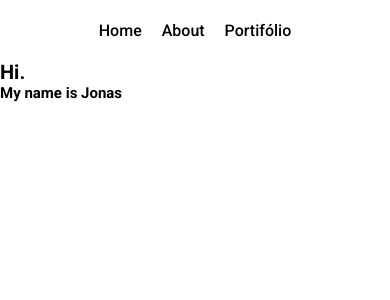
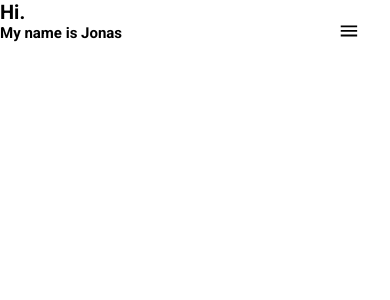
Before and after one commit to jonasdevzero/Portfolio, a React (Create React App) app in the folder frontend/: page / in a window 390 px wide. Shown: the top 300 px of the page. Built offline with nearby package versions, Linux system fonts and the light colour scheme.

Commit message:
Adding responsivity to header and #root - adding roboto font

```diff
--- a/frontend/public/index.html
+++ b/frontend/public/index.html
@@ -4,7 +4,7 @@
     <meta charset="utf-8" />
     <link rel="icon" href="%PUBLIC_URL%/favicon.ico" />
     <meta name="viewport" content="width=device-width, initial-scale=1" />
-    <link href="https://fonts.googleapis.com/css2?family=Roboto:wght@500;700&display=swap" rel="stylesheet">
+    <link href="https://fonts.googleapis.com/css2?family=Roboto:wght@400;500;600;700;800&display=swap" rel="stylesheet">
     <title>Jonas de Oliveira</title>
   </head>
   <body>
--- a/frontend/src/GlobalStyles.js
+++ b/frontend/src/GlobalStyles.js
@@ -16,6 +16,6 @@ export const GlobalStyles = createGlobalStyle`
     };
     #root {
         width: 100vw;
-        height: 100vh;
+        height: 100%;
     };
 `;
--- a/frontend/src/components/Header/index.jsx
+++ b/frontend/src/components/Header/index.jsx
@@ -1,19 +1,37 @@
-// import React from 'react';
+import React, { useState } from 'react';
 
 import {
     Container,
     Navigation,
-    Link
+    Link,
+    Button,
 } from './styles';
+import MenuIcon from '@material-ui/icons/Menu';
 
 function Header() {
+    const [showDropside, setShowDropside] = useState(false);
+
+    function toggleDropside() {
+        if (showDropside) {
+            setShowDropside(false);
+            return;
+        };
+
+        setShowDropside(true);
+    };
+
     return (
         <Container>
-            <Navigation>
+            <Navigation show={showDropside}>
                 <Link to='/'>Home</Link>
                 <Link to='/about'>About</Link>
+                <Link to='/skills'>Skills</Link>
                 <Link to='/portifolio'>Portifólio</Link>
             </Navigation>
+
+            <Button onClick={toggleDropside} show={showDropside}>
+                <MenuIcon fontSize='large' />
+            </Button>
         </Container>
     );
 };
--- a/frontend/src/components/Header/styles.js
+++ b/frontend/src/components/Header/styles.js
@@ -1,26 +1,72 @@
 import styled from 'styled-components/macro';
 import { Link as ReactRouterLink } from 'react-router-dom';
 
-export const Container = styled.div`
+export const Container = styled.header`
     display: flex;
     align-items: center;
     justify-content: center;
     width: 100vw;
     height: 6rem;
+    position: fixed;
+
+    @media (max-width: 400px) {
+        z-index: 10;
+    }
 `;
 
 export const Navigation = styled.nav`
     display: flex;
+
+    @media (max-width: 400px) {
+        position: relative;
+        top: 0;
+        right: ${({ show }) => show ? '0' : '-100%'};
+        transition: right .5s ease;
+
+        display: flex;
+        flex-direction: column;
+        align-items: center;
+        justify-content: center;
+
+        width: 100vw;
+        height: 100vh;
+        z-index: 11;
+        background-color: #000;
+
+        margin-top: auto;
+    };
 `;
 
 export const Link = styled(ReactRouterLink)`
-    font-size: 1.8rem;
+    font-size: 1.6rem;
+    font-weight: 500;
     text-decoration: none;
-    margin: 0 2.5rem;
+    margin: 0 2rem;
     color: #000;
 
-    @media (max-width: 600px) {
+    @media (max-width: 400px) {
         font-size: 1.6rem;
-        margin: 0 1rem;
+        margin: 1.5rem 1rem;
+        color: #fff;
     };
 `;
+
+export const Button = styled.button`
+    display: none;
+    background-color: transparent;
+    border: none;
+    outline: none;
+
+    position: absolute;
+    top: 2rem;
+    right: 3rem;
+
+    .MuiSvgIcon-root {
+        color: ${({ show }) => show ? '#fff' : '#000'};
+    };
+
+    @media (max-width: 400px) {
+        display: block;
+        z-index: 12;
+    };
+`;
```
